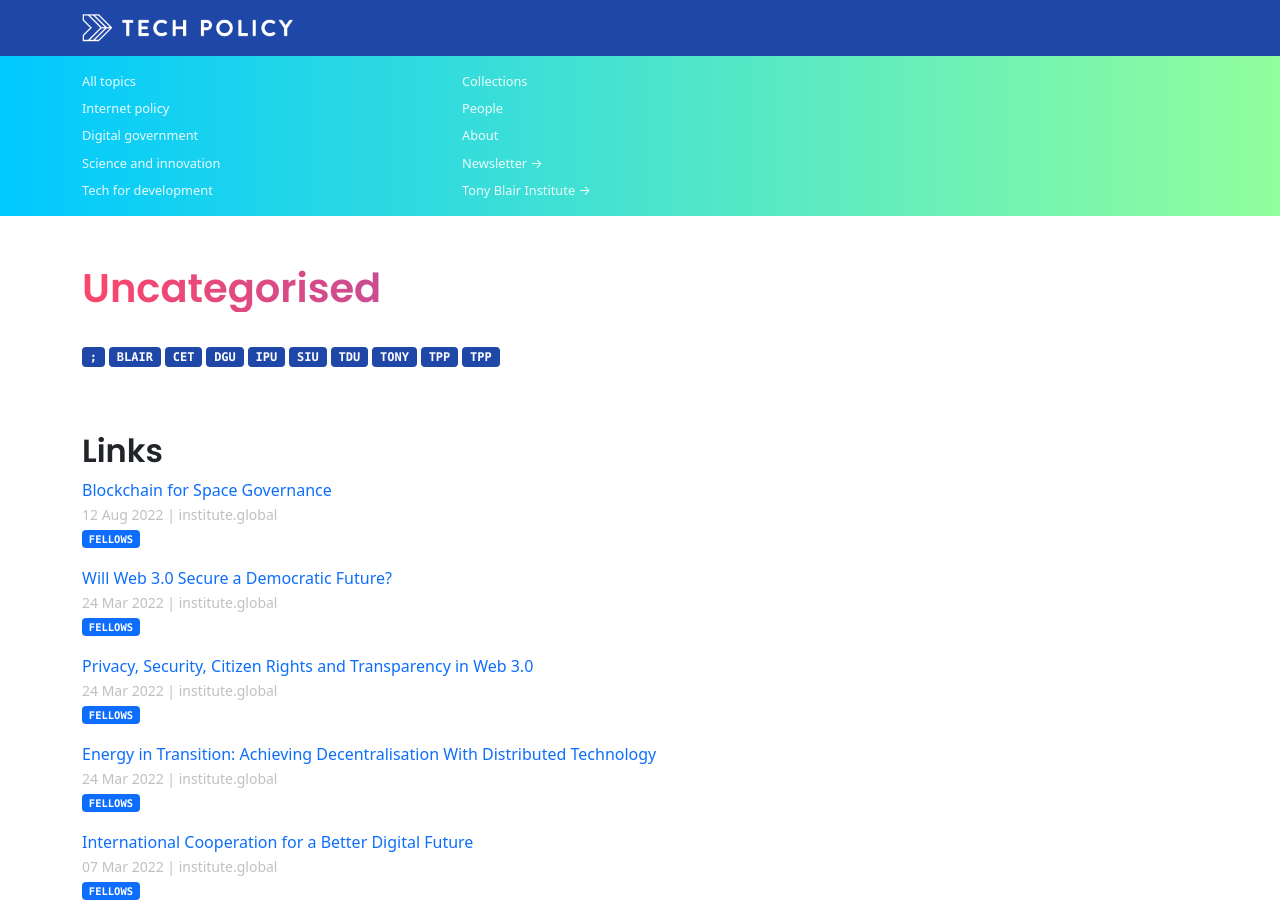
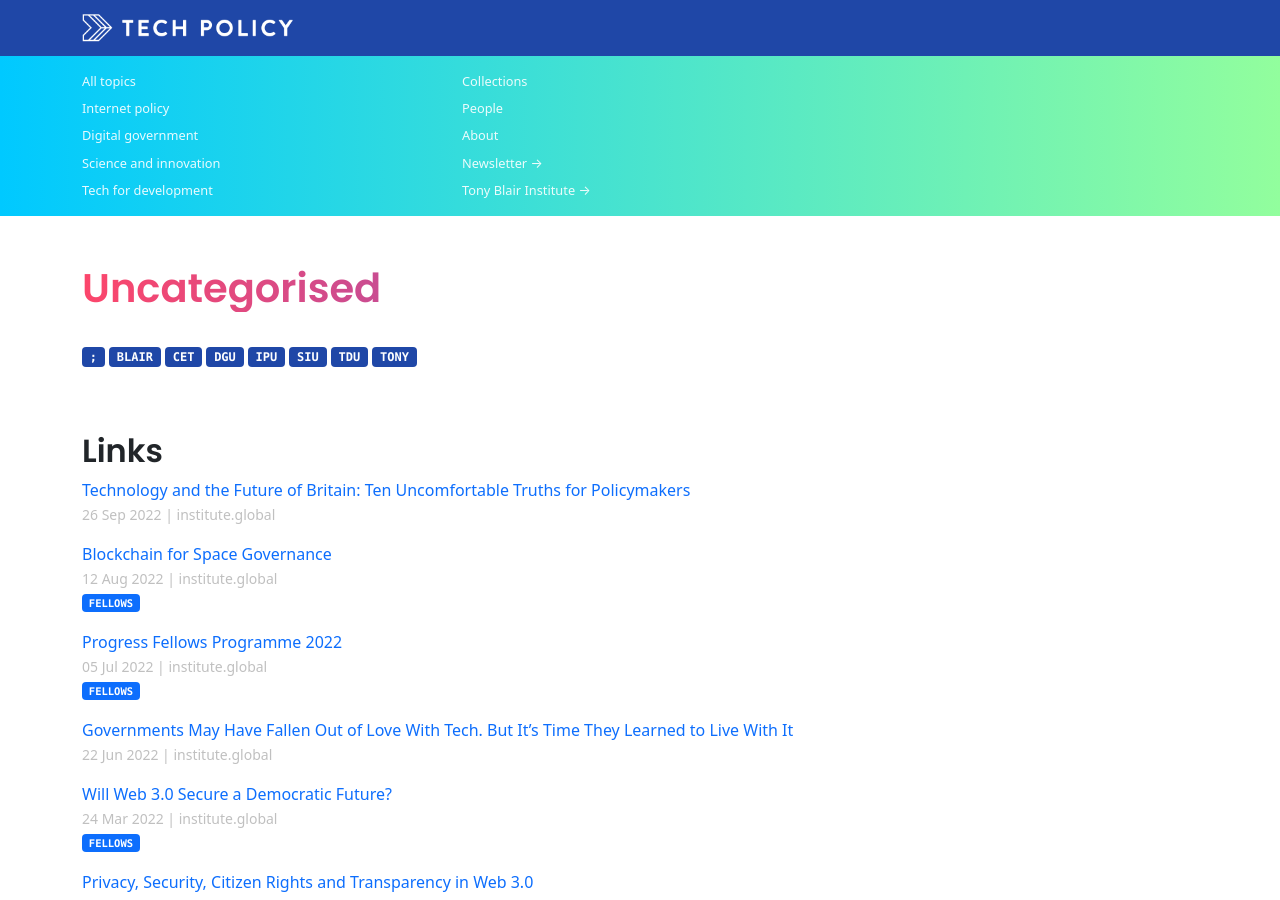
Before and after one commit to techpolicyio/techpolicyio.github.io, a Jekyll site: the page built from pages/uncategorised.md, in a window 1280 px wide and 900 px high. Built offline with Jekyll 4.4.1, drawn with Linux system fonts in a browser that asks for light colours.

Commit message:
Update links.yml
Specifying "TPP" under the unit variable is not a valid option. Amending and / or removing these lines accordingly.

```diff
--- a/_data/links.yml
+++ b/_data/links.yml
@@ -1431,7 +1431,6 @@
 - title: "Governments May Have Fallen Out of Love With Tech. But It’s Time They Learned to Live With It"
   url: https://institute.global/policy/governments-may-have-fallen-out-love-tech-its-time-they-learned-live-it
   date: 2022-06-22
-  unit: TPP
 - title: "New Blood in Our Beating Heart: How Technology Can Revive the NHS"
   url: https://institute.global/policy/new-blood-our-beating-heart-how-technology-can-revive-nhs
   date: 2022-06-29
@@ -1439,7 +1438,7 @@
 - title: "Progress Fellows Programme 2022"
   url: https://institute.global/policy/progress-fellows-programme-2022
   date: 2022-07-05
-  unit: TPP
+  tags: fellows
 - title: "The internet is “at risk of fracturing” amid geopolitical unrest and unregulated tech companies"
   url: https://www.calcalistech.com/ctechnews/article/hjff8heic
   date: 2022-07-10
@@ -1451,7 +1450,7 @@
 - title: "From Standby to Always On: How to Build Global Health Resilience"
   url: https://institute.global/policy/standby-always-how-build-global-health-resilience
   date: 2022-06-20
-  unit: TPP
+  unit: siu
 - title: "Fools Rush in Unprepared: What Lawmakers Can Learn from the Uber Files"
   url: https://institute.global/policy/fools-rush-unprepared-what-lawmakers-can-learn-uber-files
   date: 2022-08-01
@@ -1491,7 +1490,6 @@
 - title: "Technology and the Future of Britain: Ten Uncomfortable Truths for Policymakers"
   url: https://institute.global/policy/technology-and-future-britain-ten-uncomfortable-truths-policymakers
   date: 2022-09-26
-  unit: tpp
 - title: "Three Months to Save the NHS"
   url: https://institute.global/policy/three-months-save-nhs
   date: 2022-08-16
```
